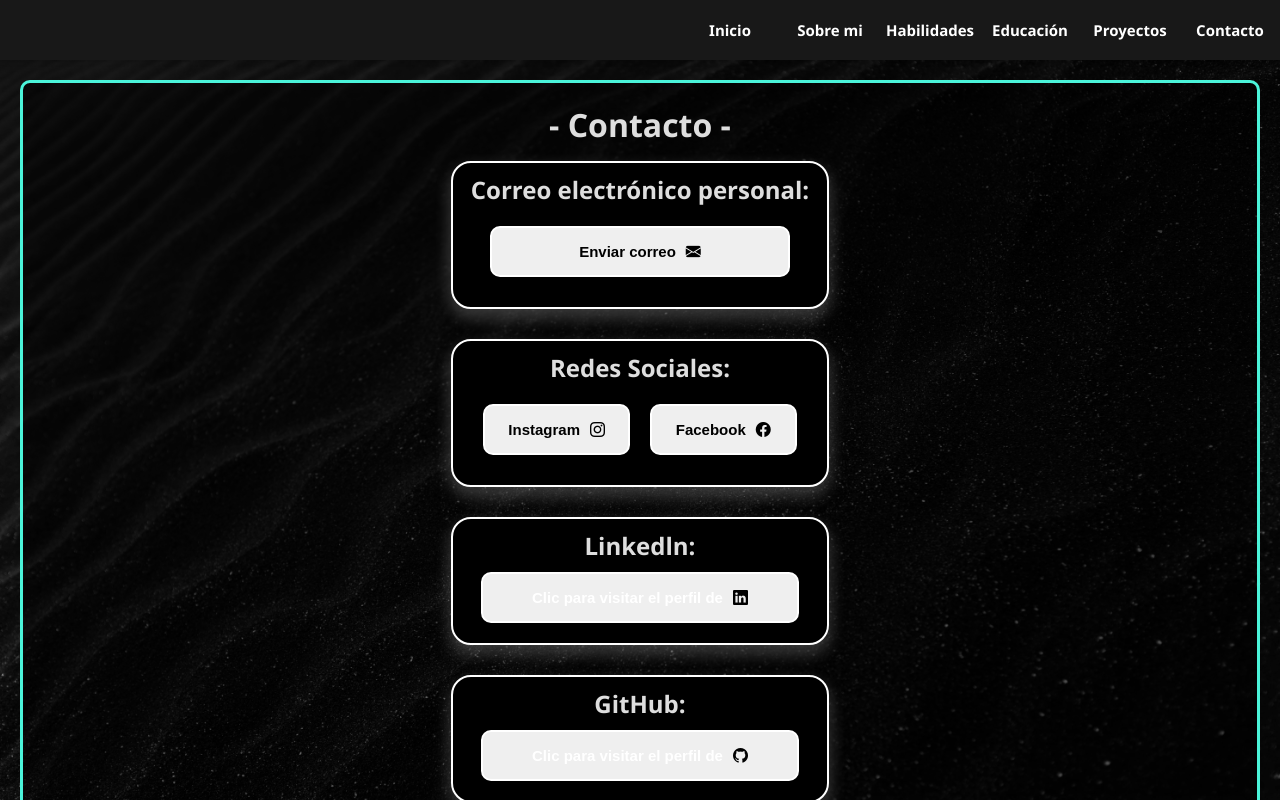
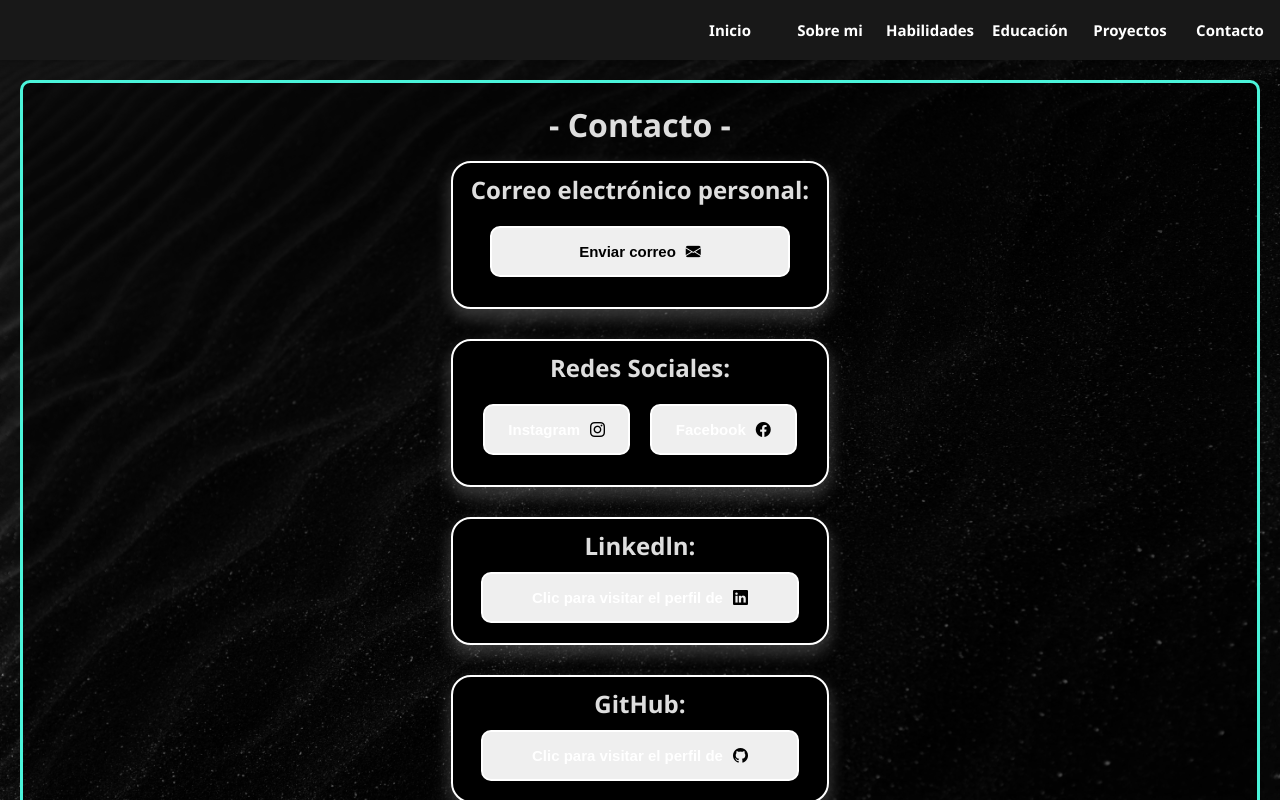
Before and after one commit to melagora/portafolio2_reactJSX-vite, a React (Vite) app: page /contact in a window 1280 px wide. Shown: the top 800 px of the page. Built offline with nearby package versions, Linux system fonts and the light colour scheme.

Commit message:
last changes links contact v.2

```diff
--- a/src/routes/Contact.jsx
+++ b/src/routes/Contact.jsx
@@ -32,11 +32,23 @@
           <p className="subtittleContact"> Redes Sociales:</p>
           <div className="redesContacto">
             <button className="buttonContact">
+            <a
+              href="https://www.instagram.com/melagora/?hl=es"
+              target="_blank"
+              rel="noopener noreferrer"
+            >
               Instagram
+            </a>
               <i style={pad} className="bi bi-instagram"></i>
             </button>
             <button className="buttonContact">
+            <a
+              href="https://www.facebook.com/melagora10"
+              target="_blank"
+              rel="noopener noreferrer"
+            >
               Facebook
+            </a>
               <i style={pad} className="bi bi-facebook"></i>
             </button>
           </div>
```
